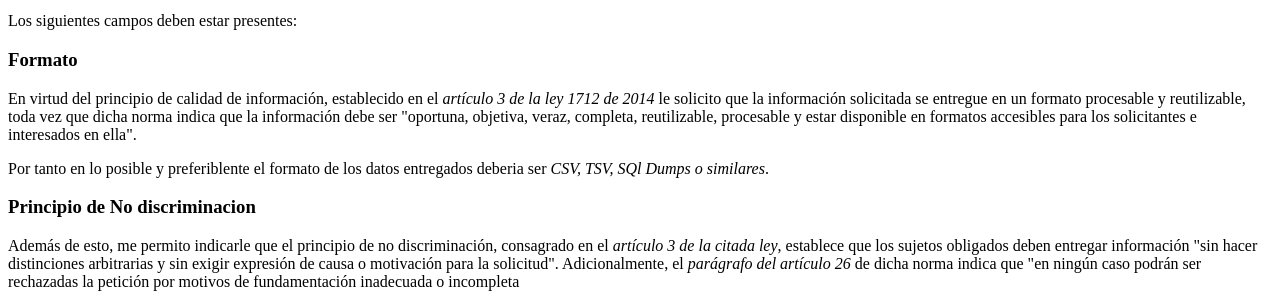
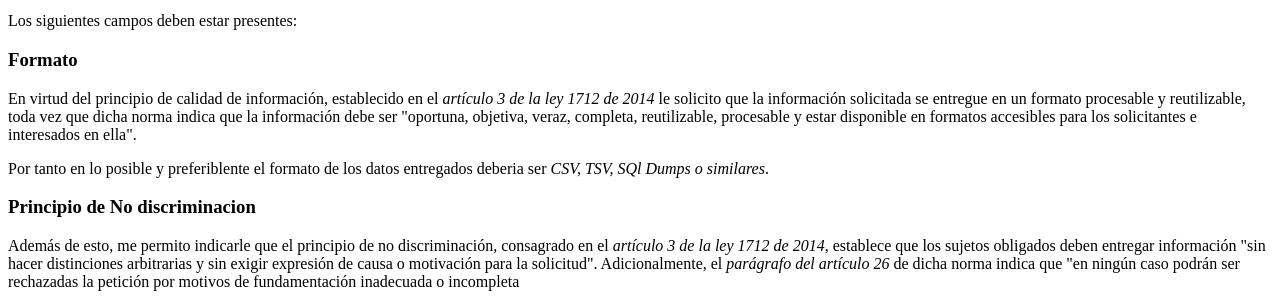
Before and after one commit to dav009/queremos, a Python web app: template queremos/templates/solicitud.html in a window 1280 px wide. Shown: the part 314-621 px from the top of the page. Run offline with Jinja, Linux system fonts and the light colour scheme; the template is opened without the code that fills it, so the values that code supplies are empty.

Commit message:
referencying law

```diff
--- a/queremos/templates/solicitud.html
+++ b/queremos/templates/solicitud.html
@@ -49,7 +49,7 @@
 
 <h3>Principio de No discriminacion</h3>
 
-<p>Además de esto, me permito indicarle que el principio de no discriminación, consagrado en el <i>artículo 3 de la citada ley</i>, establece que los sujetos obligados deben entregar información "sin hacer distinciones arbitrarias y sin exigir expresión de causa o motivación para la solicitud". Adicionalmente, el <i>parágrafo del artículo 26</i> de dicha norma indica que "en ningún caso podrán ser rechazadas la petición por motivos de fundamentación inadecuada o incompleta</p>
+<p>Además de esto, me permito indicarle que el principio de no discriminación, consagrado en el <i>artículo 3 de la ley 1712 de 2014</i>, establece que los sujetos obligados deben entregar información "sin hacer distinciones arbitrarias y sin exigir expresión de causa o motivación para la solicitud". Adicionalmente, el <i>parágrafo del artículo 26</i> de dicha norma indica que "en ningún caso podrán ser rechazadas la petición por motivos de fundamentación inadecuada o incompleta</p>
 
 <p>{{solicitud.salvavidas_reserva | safe }}</p>
 <p>{{solicitud.salvavidas_reserva_antiguedad | safe }}</p>
```
